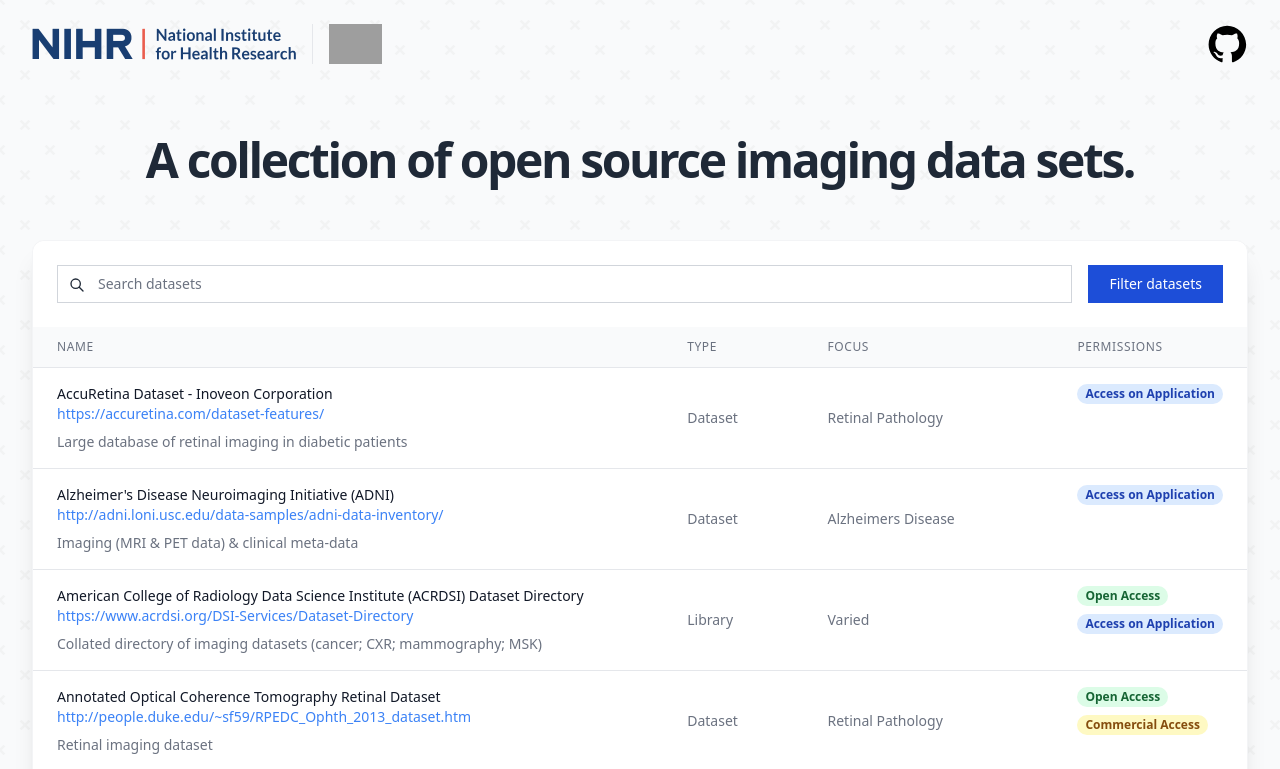
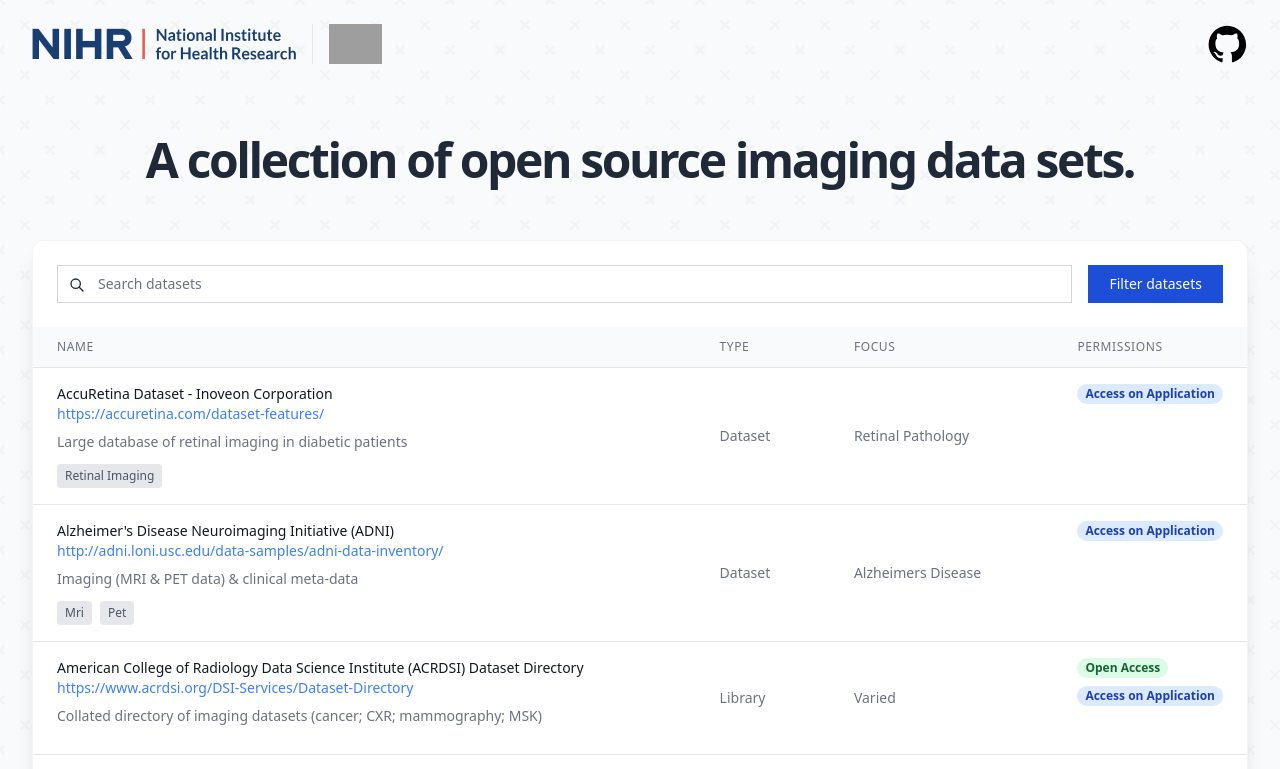
Before and after one commit to nhsx/open-source-imaging-data-sets, a Next.js app: page / in a window 1280 px wide. Shown: the top 769 px of the page. Built offline with nearby package versions, Linux system fonts and the light colour scheme; grey boxes are pictures that could not be loaded.

Commit message:
Add imaging type to list

```diff
--- a/pages/index.js
+++ b/pages/index.js
@@ -21,6 +21,21 @@
       </div>
    </section>
 )
+
+const EntryTypes = (entry) => {
+   const types = Object.keys(entry.entry).filter((key) => key.includes('imaging type'))
+   return (
+      <div className="flex space-x-2 mt-3">
+         {
+            types.map(type => entry.entry[type] === "TRUE" && (
+               <div key={type} className="rounded px-2 py-1 bg-gray-200 text-gray-600 text-xs capitalize">
+                  {type.replace(/imaging type - /, '')}
+               </div>
+            ))
+         }
+      </div>
+   )
+}
 
 const DataList = ({ query, setQuery }) => {
 
@@ -221,6 +236,7 @@
                                                          <span className="block text-sm font-medium text-gray-900">{entry['name'] || '-'}</span>
                                                          <span className="block text-sm text-blue-500">{entry['url']}</span>
                                                          <span className="block text-sm text-gray-500 mt-2">{entry['data notes']}</span>
+                                                         <EntryTypes entry={entry} />
                                                       </a>
                                                    </Link>
                                                 </td>
@@ -279,7 +295,7 @@
          {/* Above the fold */}
          <div className="relative z-[3] flex flex-col">
             <Header />
-            <Introduction  />
+            <Introduction />
          </div>
 
          {/* Data list */}
```
